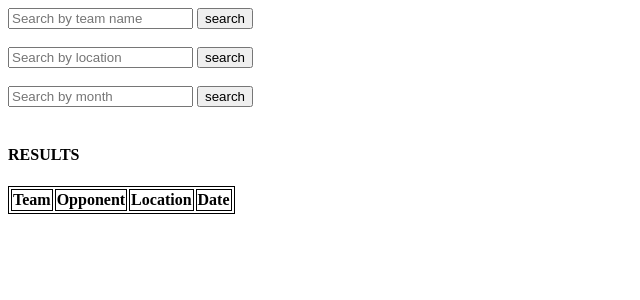
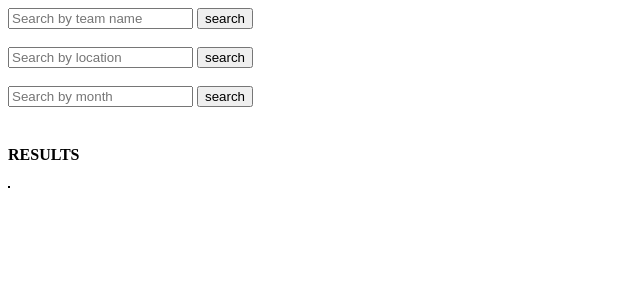
Before and after one commit to cfranchi/4633-Web-App, a PHP site: page /home/home.php in a window 1280 px wide. Shown: the top 300 px of the page, without its empty margins (0-640 px from the left). Run offline with PHP 8.4, Linux system fonts and the light colour scheme; lists and menus that the app fills with data are empty.

Commit message:
Add files via upload

```diff
--- a/home/home.php
+++ b/home/home.php
@@ -6,8 +6,7 @@ table, th, td {
 }
 </style>
 <div>
-    <div id="saved_matches_div">
-    </div>
+    <div id="saved_matches_div"></div>
     <div id="search_matches_div">
         <input type="text" class="textbox" id="team1" name="team1" placeholder="Search by team name"/>
         <button id="search_team_button">search</button>
@@ -21,13 +20,6 @@ table, th, td {
     </div>
     <h4>RESULTS</h4>
     <div id="search_results_div">
-        <table id="table">
-            <tr>
-                <th>Team</th>
-                <th>Opponent</th>
-                <th>Location</th>
-                <th>Date</th>
-            </tr>
-        </table>
+        <table id="table"></table>
     </div>
 </div>
--- a/searchmatches/searchbyteam.js
+++ b/searchmatches/searchbyteam.js
@@ -12,6 +12,13 @@ $(document).ready(function() {
                     var data = $.parseJSON(response);
                     var tbl = $("<table/>").attr("id","search_results_table");
                     $("#search_results_div").append(tbl);
+                    var tr = "<tr>";
+                    var th0 = "<th></th>";
+                    var th1 = "<th>Team</th>";
+                    var th2 = "<th>Opponent</th>";
+                    var th3 = "<th>Location</th>";
+                    var th4 = "<th>Date</th>";
+                    $("#search_results_table").append(tr + th0 + th1 + th2 + th3 + th4 + th5);
                     for(var i = 0; i < data.length; i++)
                         {
                             var tr = "<tr>";
```
